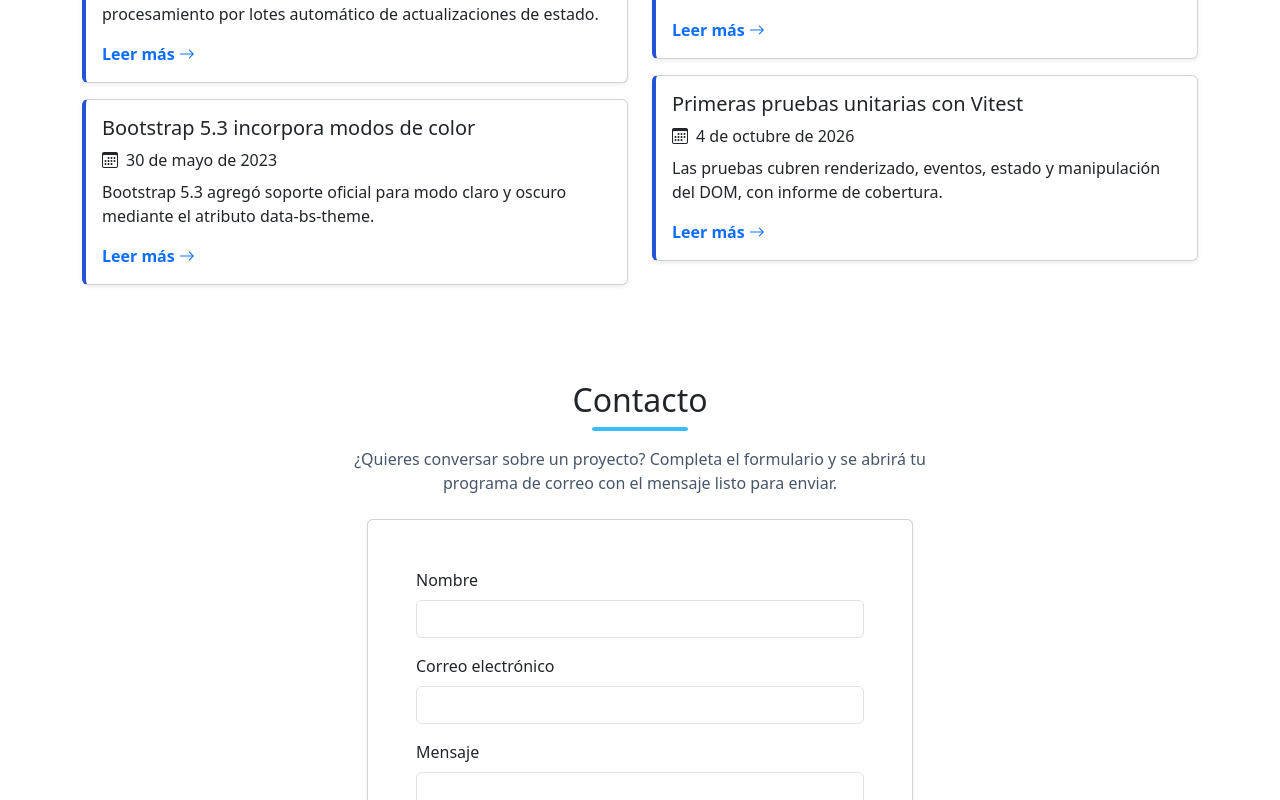
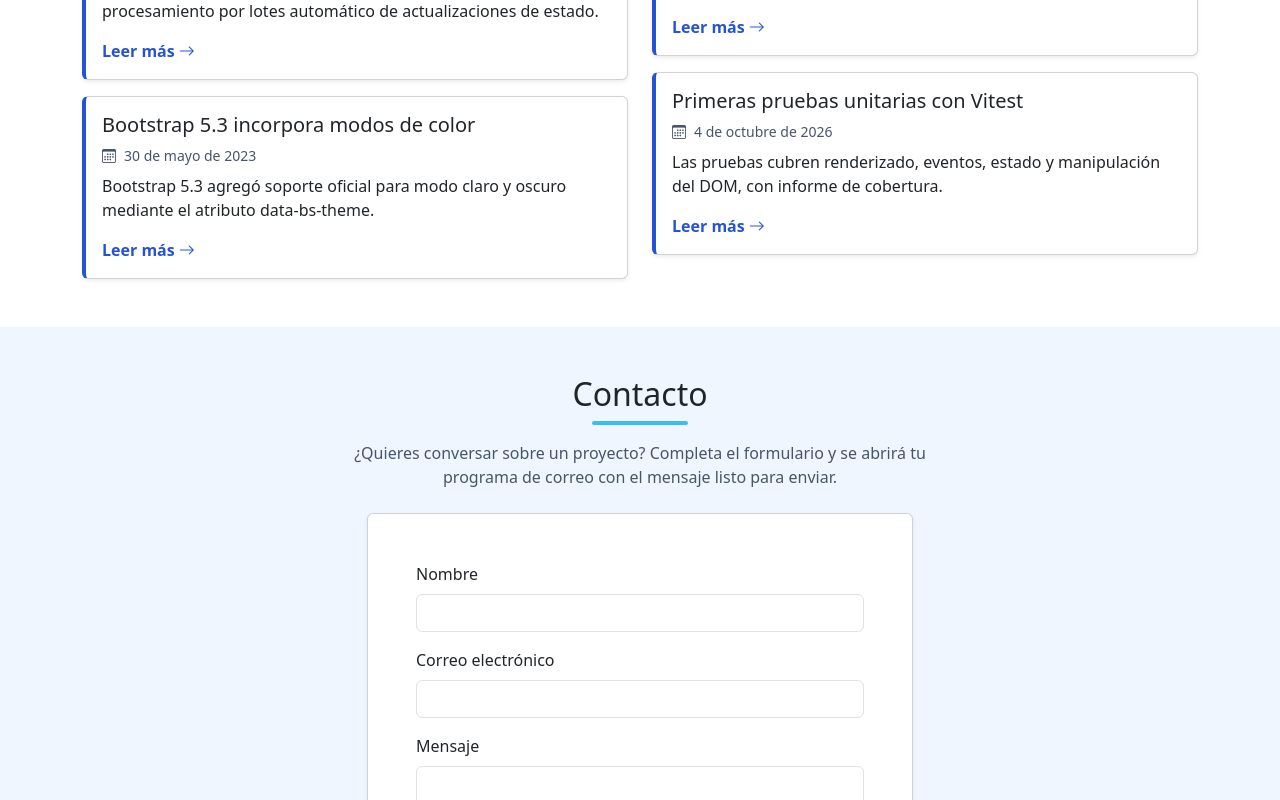
Before and after one commit to IsiGomez/Portafolio, a React (Vite) app: page / in a window 1280 px wide. Shown: the part 1720-2520 px from the top of the page. Built offline with nearby package versions, Linux system fonts and the light colour scheme.

Commit message:
fix: corrige CSS, estructura de App y import duplicado de Bootstrap

```diff
--- a/src/App.jsx
+++ b/src/App.jsx
@@ -21,8 +21,8 @@ export default function App() {
   const { data: perfil, loading, error } = useJsonData(DATA_PATHS.perfil);
 
   const abrirCorreo = (datos) => {
-  if (!perfil?.email) return;
-  window.location.href = construirMailto(perfil.email, datos);
+    if (!perfil?.email) return;
+    window.location.href = construirMailto(perfil.email, datos);
   };
 
   return (
--- a/src/components/ProjectCard.jsx
+++ b/src/components/ProjectCard.jsx
@@ -11,6 +11,7 @@ import PropTypes from 'prop-types';
  * @param {string[]} [props.tecnologias]
  * @param {string} props.enlace
  * @param {string} [props.etiquetaEnlace]
+ * @param {string} [props.imagenClase]
 */
 
 export default function ProjectCard({
@@ -70,4 +71,5 @@ ProjectCard.propTypes = {
   tecnologias: PropTypes.arrayOf(PropTypes.string),
   enlace: PropTypes.string.isRequired,
   etiquetaEnlace: PropTypes.string,
+  imagenClase: PropTypes.string,
 };
--- a/src/index.css
+++ b/src/index.css
@@ -6,16 +6,40 @@
   --foco: #3b82f6;
   --texto-suave: #475569;
   --bs-dark-rgb: 11, 31, 58; /* navbar */
+  --fondo-alterno: #eff6ff;
+  --bs-primary: var(--azul);
+  --bs-primary-rgb: 36, 83, 214;
+  --bs-link-color: var(--azul);
+  --bs-link-color-rgb: 36, 83, 214;
+  --bs-link-hover-color: var(--azul-oscuro);
 }
 
+
+html {
+  scroll-behavior: smooth;
+}
+@media (prefers-reduced-motion: reduce) {
+  html {
+    scroll-behavior: auto;
+  }
+}
+
+:focus-visible {
+  outline: 3px solid var(--foco);
+  outline-offset: 2px;
+}
+
+
+/* Secciones */
 .badge-tech {
   background: var(--azul-oscuro);
   color: #fff;
   font-weight: 500;
   padding: 7px;
 }
-
-
+.seccion-alterna {
+  background: var(--fondo-alterno);
+}
 section[id] {
   scroll-margin-top: 3rem;
 }
@@ -100,9 +124,8 @@ section[id] {
   object-fit: contain;
   background-color: #1b2333;
 }
-.proyecto-card .card-img-top
 .proyecto-card {
-  transition: transform 1s ease, box-shadow 1s ease;
+  transition: transform 0.3s ease, box-shadow 0.3s ease;
 }
 .proyecto-card:has(:focus-visible) {
   transform: translateY(-6px);
@@ -134,6 +157,10 @@ section[id] {
 }
 .noticia-card {
   border-left: 4px solid var(--azul);
+}
+.noticia-fecha {
+  font-size: 0.875rem;
+  color: var(--texto-suave);
 }
 .noticia-enlace {
   font-weight: 600;
--- a/src/main.jsx
+++ b/src/main.jsx
@@ -1,7 +1,6 @@
 import { StrictMode } from 'react'
 import { createRoot } from 'react-dom/client'
 import 'bootstrap-icons/font/bootstrap-icons.css';
-import 'bootstrap/dist/css/bootstrap.min.css';
 import 'bootstrap/dist/css/bootstrap.min.css';
 import './index.css'
 import App from './App.jsx'
```
